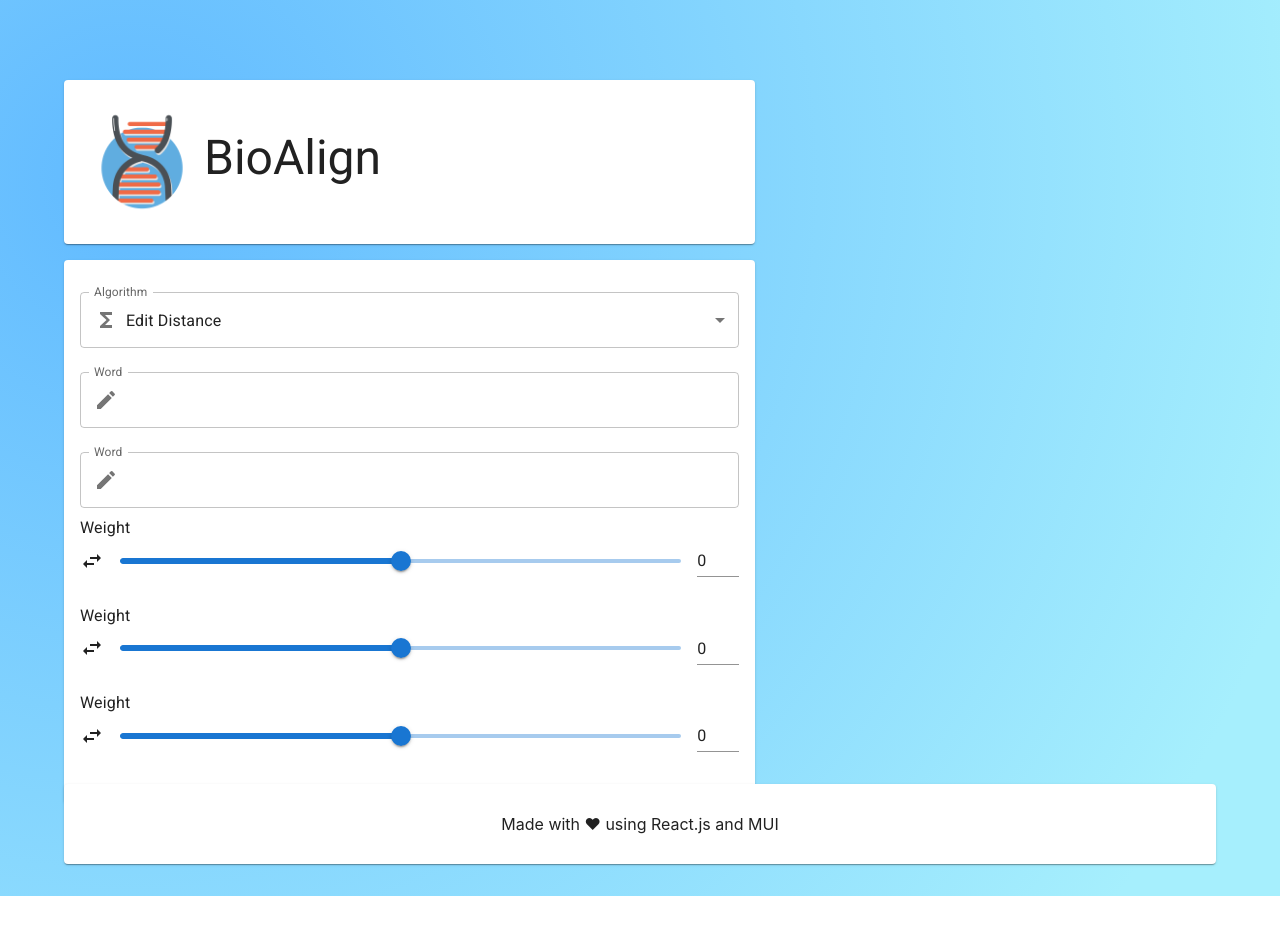
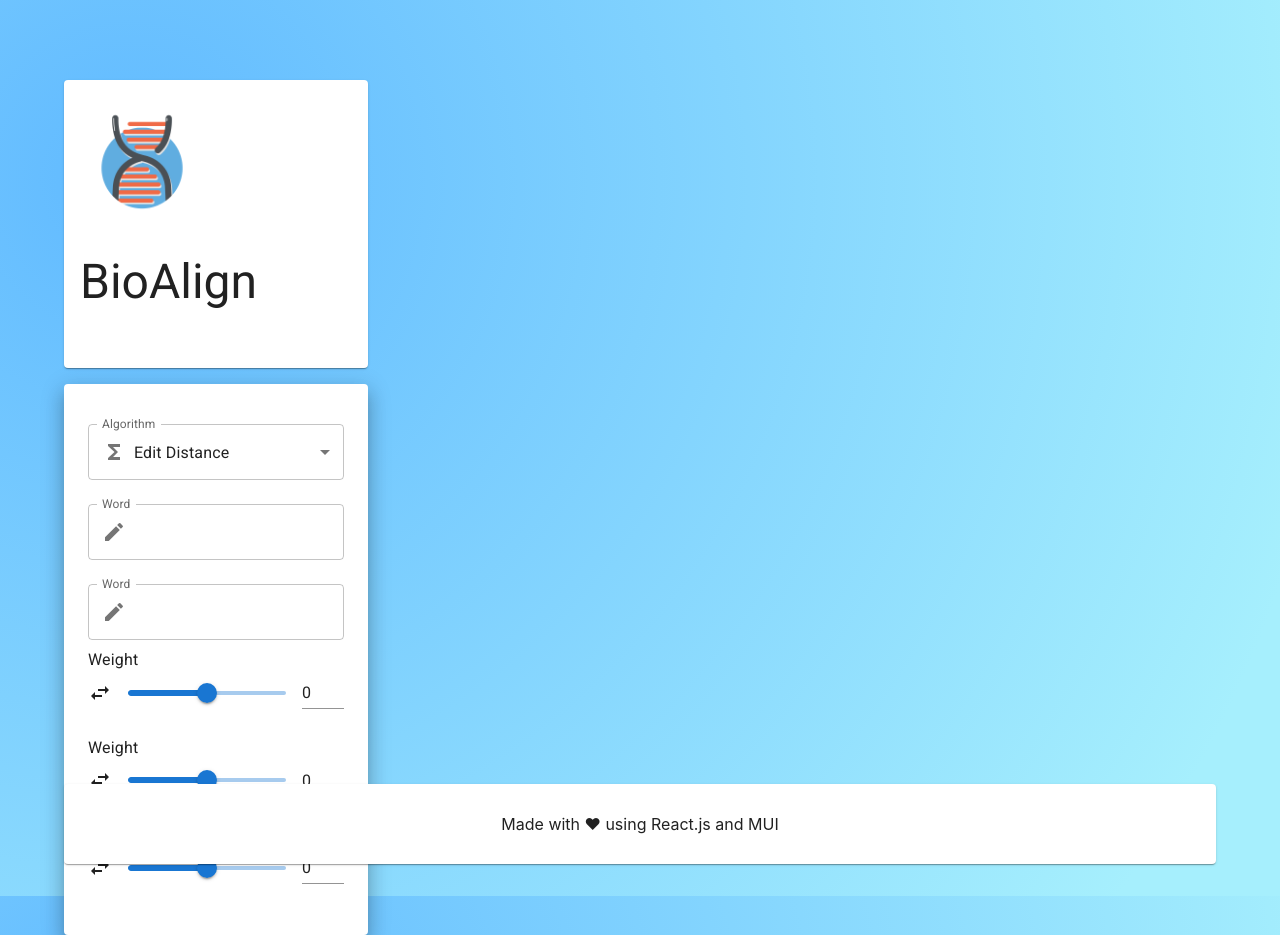
Before and after one commit to francescopastore/bio-align, a React (Create React App) app: page / in a window 1280 px wide. Before the commit the page ends 896 px from the top, so only its background shows below. Built offline with nearby package versions, Linux system fonts and the light colour scheme.

Commit message:
Changed card to paper for AppForm

```diff
--- a/src/components/AppForm.js
+++ b/src/components/AppForm.js
@@ -1,4 +1,5 @@
 import * as React from 'react'
+import Paper from '@mui/material/Card'
 
 import AppHeader from './AppHeader'
 import AppCard from './AppCard'
@@ -10,14 +11,14 @@ export default function AppForm() {
   return (
     <div style={appForm}>
       <AppHeader></AppHeader>
-      <AppCard>
+      <Paper sx={{ p: 3, width: '20vw' }} elevation="12">
         <FormSelectAlgorithm></FormSelectAlgorithm>
         <FormInputWord></FormInputWord>
         <FormInputWord></FormInputWord>
         <FormInputNumber></FormInputNumber>
         <FormInputNumber></FormInputNumber>
         <FormInputNumber></FormInputNumber>
-      </AppCard>
+      </Paper>
     </div>
   )
 }
```
